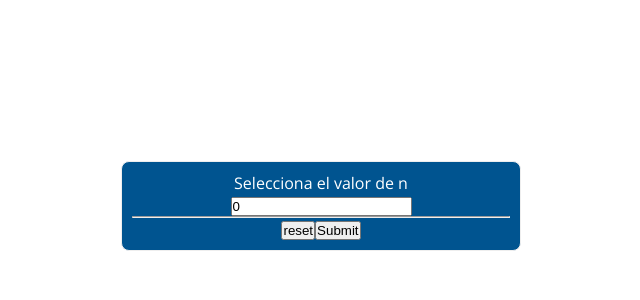
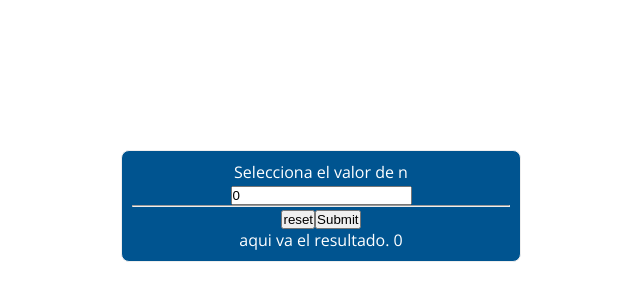
Before and after one commit to OscarRangelM/Prueba_tecnica_Oscar_Mauricio_Rangel_M, a React (Vite) app in the folder PruebaTecnicaSngular/: page / in a window 1280 px wide. Shown: the part 194-494 px from the top of the page, without its empty margins (319-959 px from the left). Built offline with nearby package versions, Linux system fonts and the light colour scheme.

Commit message:
Los componentes se comunican entre si y muestran la información

```diff
--- a/PruebaTecnicaSngular/src/App.jsx
+++ b/PruebaTecnicaSngular/src/App.jsx
@@ -1,10 +1,7 @@
-// import { useState } from 'react';
 import './App.css';
 import UserScreen from './components/UserScreen/UserScreen.jsx';
-// import ResultsScreen from './components/ResultsScreen/ResultsScreen.jsx';
 
 function App() {
-  // const [count, setCount] = useState(0)
 
   return (
     <>
--- a/PruebaTecnicaSngular/src/components/ResultsScreen/ResultsScreen.jsx
+++ b/PruebaTecnicaSngular/src/components/ResultsScreen/ResultsScreen.jsx
@@ -1,9 +1,13 @@
 import styles from './ResultsScreen.module.css';
 
-export default function ResultsScreen() {
+export default function ResultsScreen(props) {
+    const resultado = props;
+    console.log(resultado.resultado)
     return (
         <div className={styles.divResults}>
-            <h1>Aqui el resultado</h1>
+            <div >
+                <p>aqui va el resultado. {`${resultado.resultado}`}</p>
+            </div>
         </div>
     );
 }
--- a/PruebaTecnicaSngular/src/components/UserScreen/UserScreen.jsx
+++ b/PruebaTecnicaSngular/src/components/UserScreen/UserScreen.jsx
@@ -1,11 +1,13 @@
 import styles from './UserScreen.module.css';
 import { useState } from 'react';
+import ResultsScreen from '../ResultsScreen/ResultsScreen.jsx';
 
 import { NSerie } from '../FunctionComponents/FunctionCoponents';
 
 export default function UserScreen() {
 
     const [numSerie, setNumSerie] = useState(0)
+    const [resultadoN, setResultadoN] = useState(0)
 
     function handleChange(e){
         setNumSerie(parseInt(e.target.value))
@@ -14,6 +16,7 @@ export default function UserScreen() {
     function handleSubmit(e) {
         e.preventDefault();
         const resSub = NSerie.serieResultados(numSerie);
+        setResultadoN(resSub)
         console.log(resSub);
     }
 
@@ -29,6 +32,7 @@ export default function UserScreen() {
                 <input type="submit" className={styles.bttnSubmit} value="Submit" />
                 </div>
             </form>
+            <ResultsScreen resultado={`${resultadoN}`} />
         </div>
     );
 }
```
Also changed, not shown: 1 other file (tests, documents, lock files or other folders).
